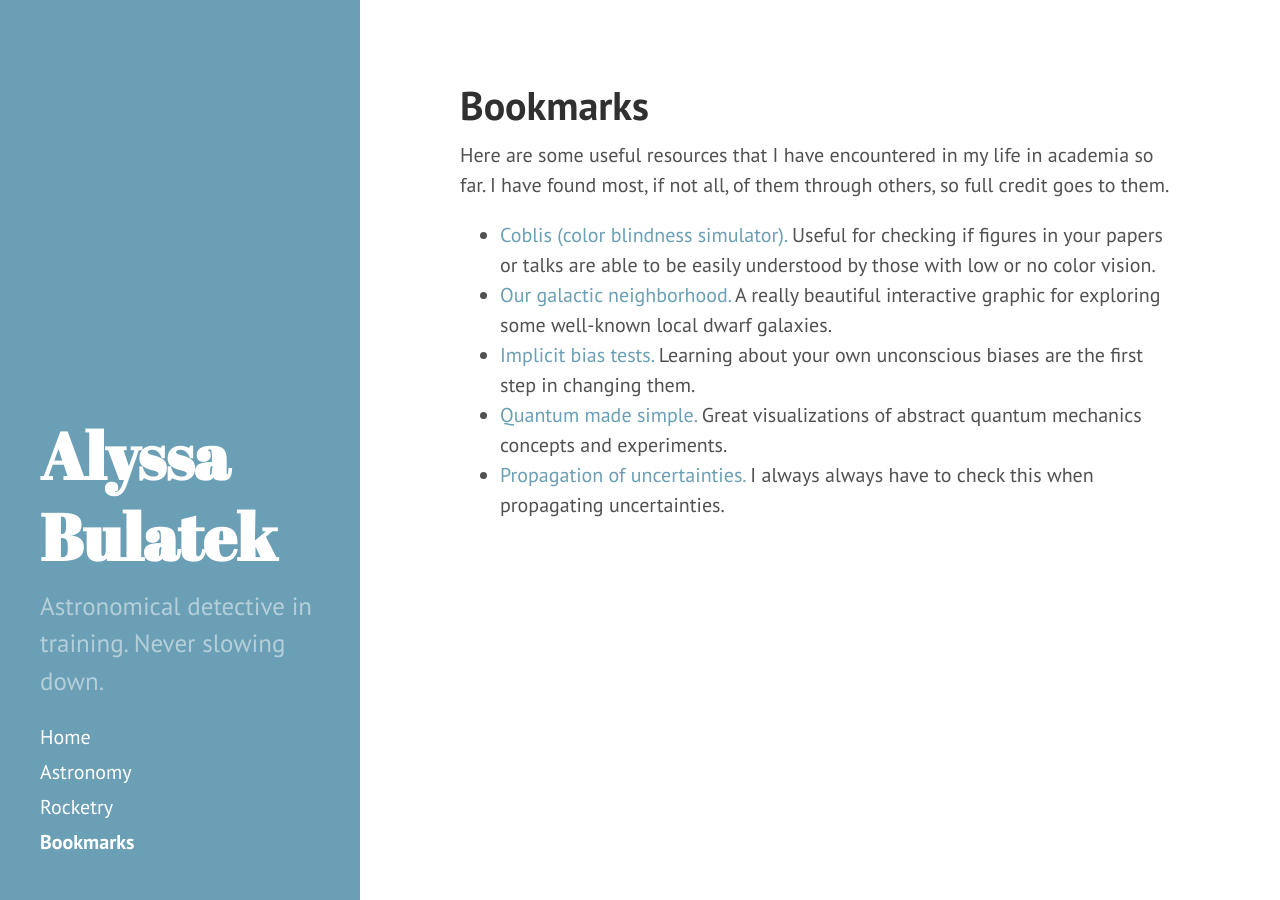
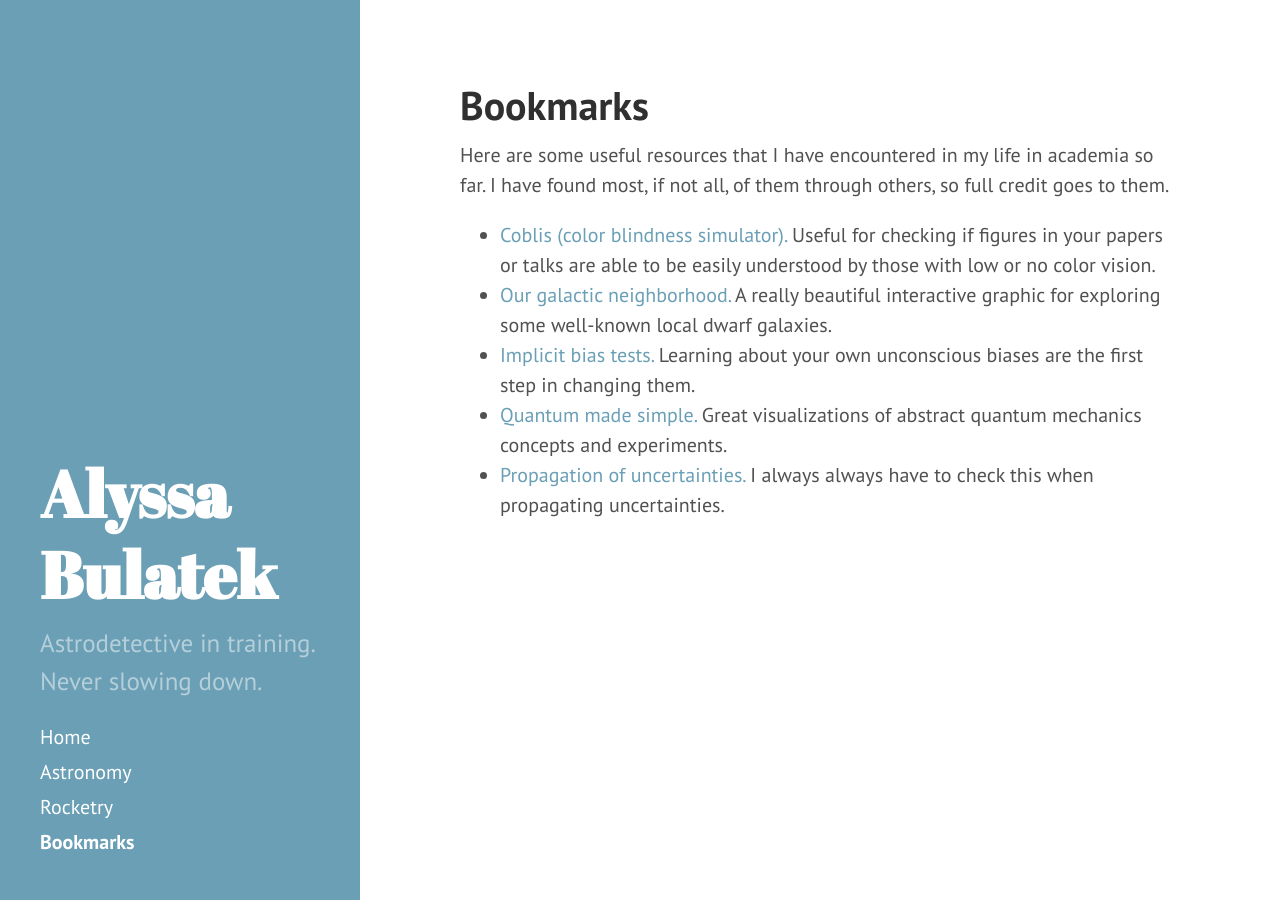
Before and after one commit to abulatek/abulatek.github.io, a Jekyll site: the page built from 04bookmarks.md, in a window 1280 px wide. Built offline with Jekyll 4.4.1, drawn with Linux system fonts in a browser that asks for light colours.

Commit message:
Changed my byline

```diff
--- a/_config.yml
+++ b/_config.yml
@@ -8,6 +8,6 @@ relative_permalinks: false
 # Setup
 title:            Alyssa Bulatek
 tagline:          'Home'
-description:      'Astronomical detective in training. Never slowing down.'
+description:      'Astrodetective in training. Never slowing down.'
 url:              http://abulatek.github.io
 baseurl:          /
```
Also changed, not shown: 2 other files.
